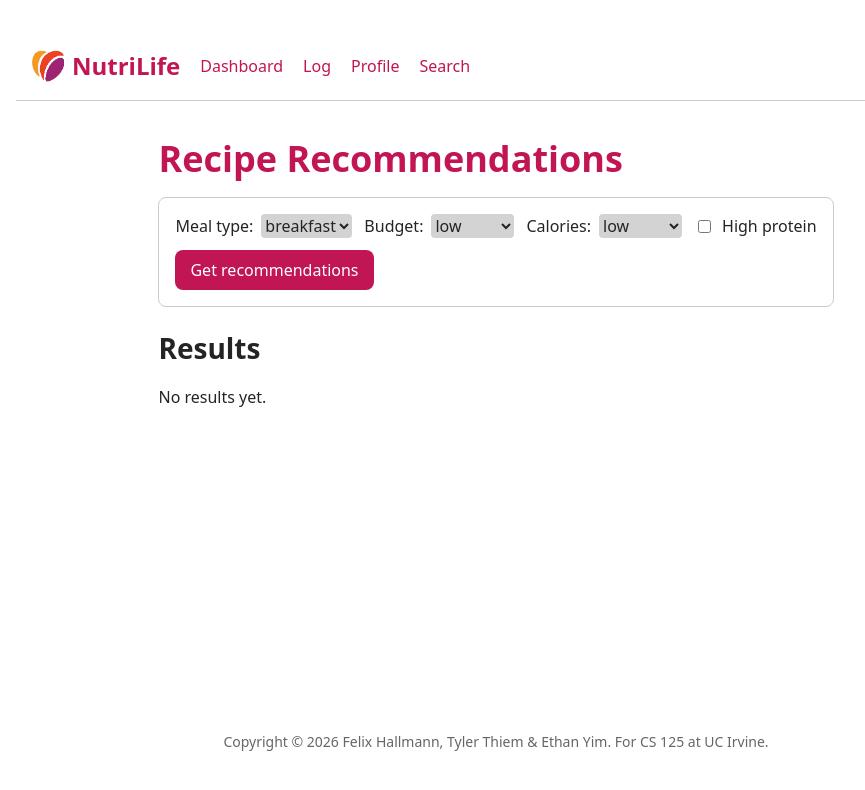
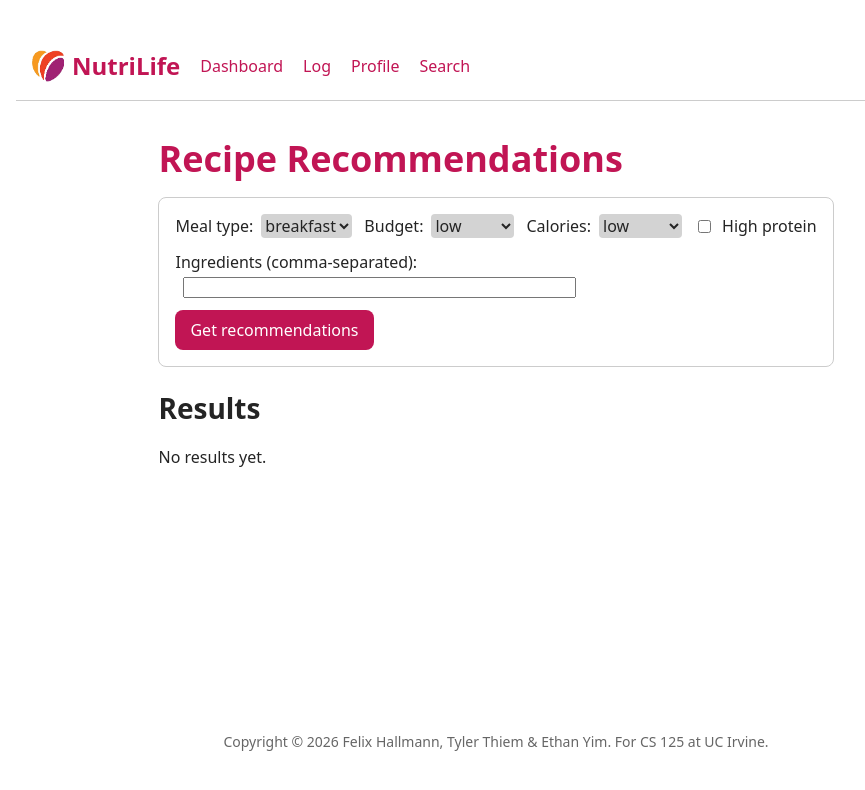
Before and after one commit to FelixHAUD/cs125_health_assistant, a React (Vite) app: page /search in a window 1280 px wide. Shown: the top 790 px of the page, without its empty margins (144-1009 px from the left). Built offline with nearby package versions, Linux system fonts and the light colour scheme.

Commit message:
Added in ingredients search

```diff
--- a/src/routes/search.jsx
+++ b/src/routes/search.jsx
@@ -5,7 +5,7 @@ export default function Search() {
   const [budget, setBudget] = useState("cheap");
   const [caloriePref, setCaloriePref] = useState("low");
   const [highProtein, setHighProtein] = useState(false);
-
+  const [ingredients, setIngredients] = useState("");
   const [loading, setLoading] = useState(false);
   const [results, setResults] = useState([]);
   const [error, setError] = useState("");
@@ -20,6 +20,7 @@ export default function Search() {
       budget,
       caloriePref,
       goals: highProtein ? ["high_protein"] : [],
+      ingredients:ingredients.trim() != "" ? ingredients.split(",").map((i) => i.trim()).filter(Boolean) : [],
     };
 
     try {
@@ -86,6 +87,17 @@ export default function Search() {
             High protein
           </label>
         </div>
+        <div style={{ marginTop: 12 }}>
+          <label>
+            Ingredients (comma-separated):
+            <input
+              value={ingredients}
+              onChange={(e) => setIngredients(e.target.value)}
+              style={{ marginLeft: 8, width: "60%" }}
+              placeholder=""
+            />
+          </label>
+        </div>
 
         <button type="submit" disabled={loading} style={{ marginTop: 12, padding: "8px 14px", backgroundColor: "#c11554", color: "#ffffff"}}>
           {loading ? "Loading..." : "Get recommendations"}
```
